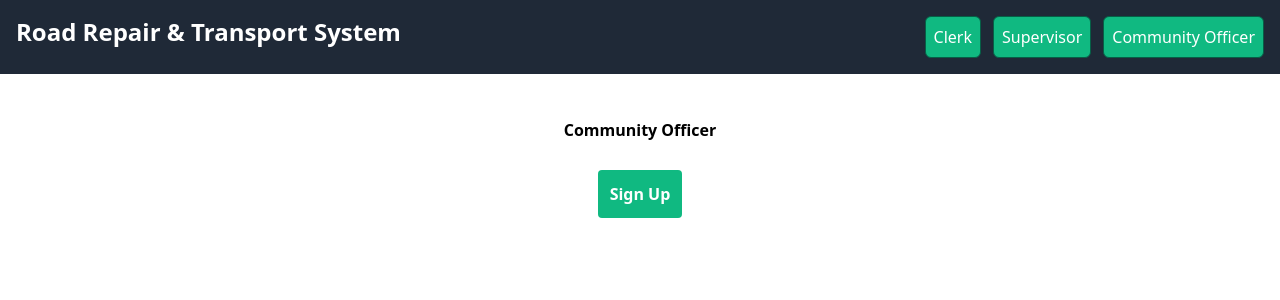
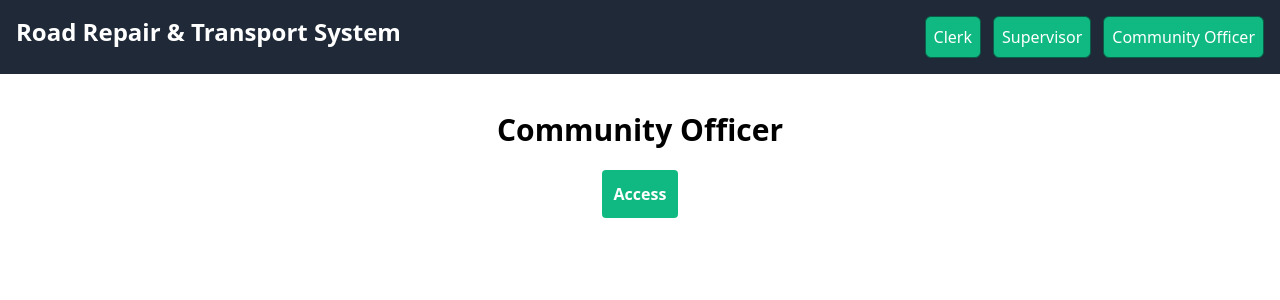
Before and after one commit to itsgreddy/Road-Repair-Tranport-System, a React (Create React App) app in the folder rrts/: page /officer in a window 1280 px wide. Shown: the top 300 px of the page. Built offline with nearby package versions, Linux system fonts and the light colour scheme; no server answers.

Commit message:
Clerk Authentication

```diff
--- a/rrts/src/pages/Clerk/Clerk.jsx
+++ b/rrts/src/pages/Clerk/Clerk.jsx
@@ -15,20 +15,20 @@ const Clerk = () => {
 
   return (
     <div className="p-4">
-      <h1 className="flex justify-center h-20 items-center font-bold text-3x1">
+      <h1 className="flex justify-center h-20 items-center font-bold text-3xl">
         Clerk
       </h1>
       <div className="flex justify-center h-55 items-center">
         {user?.displayName ? (
-          <button className="p-3 font-bold text-3x1" onClick={handleSignOut}>
+          <button className="p-3 font-bold text-3xl" onClick={handleSignOut}>
             LogOut
           </button>
         ) : (
           <Link
-            className="bg-emerald-500 rounded p-3 text-white font-bold text 5x1"
+            className="bg-emerald-500 rounded p-3 text-white font-bold text 5xl"
             to="/clerksignin"
           >
-            Sign Up
+            Access
           </Link>
         )}
       </div>
--- a/rrts/src/pages/Clerk/Signin.jsx
+++ b/rrts/src/pages/Clerk/Signin.jsx
@@ -38,8 +38,8 @@ const Signin = () => {
   }, [user]);
 
   return (
-    <div>
-      <div className="max-w-[700px] mx-auto my-16 p-4">
+    <div className="bg-teal-500 h-screen">
+      <div className="max-w-[700px] mx-auto p-4 py-20">
         <div>
           <h1 className="text-2xl font-bold py-2">Sign in to your account</h1>
           <p className="py-2">
@@ -66,14 +66,14 @@ const Signin = () => {
               type="password"
             />
           </div>
-          <button className="border border-blue-500 bg-blue-600 hover:bg-blue-500 w-full p-4 my-2 text-white">
+          <button className="border border-gray-500 bg-gray-800 w-full p-4 my-2 text-white">
             Sign In
           </button>
         </form>
       </div>
       <div>
-        <h1 className="text-center text-3xl font-bold py-8">Sign in</h1>
-        <div className="max-w-[240px] m-auto py-4">
+        {/* <h1 className="text-center text-3xl font-bold py-8">Sign in</h1> */}
+        <div className="max-w-[240px] m-auto">
           <GoogleButton onClick={handleGoogleSignIn} />
         </div>
       </div>
--- a/rrts/src/pages/Clerk/Signup.jsx
+++ b/rrts/src/pages/Clerk/Signup.jsx
@@ -38,8 +38,8 @@ const Signup = () => {
   }, [user]);
 
   return (
-    <div>
-      <div className="max-w-[700px] mx-auto my-16 p-4">
+    <div className="bg-teal-500 h-screen">
+      <div className="max-w-[700px] mx-auto py-20 p-4">
         <div>
           <h1 className="text-2xl font-bold py-2">
             Sign up for a free account
@@ -68,14 +68,14 @@ const Signup = () => {
               type="password"
             />
           </div>
-          <button className="border border-blue-500 bg-blue-600 hover:bg-blue-500 w-full p-4 my-2 text-white">
+          <button className="border border-gray-500 bg-gray-800 w-full p-4 my-2 text-white">
             Sign Up
           </button>
         </form>
       </div>
       <div>
-        <h1 className="text-center text-3xl font-bold py-8">Sign Up</h1>
-        <div className="max-w-[240px] m-auto py-4">
+        {/* <h1 className="text-center text-3xl font-bold py-8">Sign Up</h1> */}
+        <div className="max-w-[240px] m-auto">
           <GoogleButton onClick={handleGoogleSignIn} />
         </div>
       </div>
--- a/rrts/src/pages/Officer/Officer.jsx
+++ b/rrts/src/pages/Officer/Officer.jsx
@@ -15,7 +15,7 @@ const Officer = () => {
 
   return (
     <div className="p-4">
-      <h1 className="flex justify-center h-20 items-center font-bold text-3x1">
+      <h1 className="flex justify-center h-20 items-center font-bold text-3xl">
         Community Officer
       </h1>
       <div className="flex justify-center h-55 items-center">
@@ -25,10 +25,10 @@ const Officer = () => {
           </button>
         ) : (
           <Link
-            className="bg-emerald-500 rounded p-3 text-white font-bold text 5x1"
+            className="bg-emerald-500 rounded p-3 text-white font-bold text 5xl"
             to="/officersignin"
           >
-            Sign Up
+            Access
           </Link>
         )}
       </div>
--- a/rrts/src/pages/Supervisor/Supervisor.jsx
+++ b/rrts/src/pages/Supervisor/Supervisor.jsx
@@ -15,20 +15,20 @@ const Officer = () => {
 
   return (
     <div className="p-4">
-      <h1 className="flex justify-center h-20 items-center font-bold text-3x1">
+      <h1 className="flex justify-center h-20 items-center font-bold text-3xl">
         Supervisor
       </h1>
       <div className="flex justify-center h-55 items-center">
         {user?.displayName ? (
-          <button className="p-3 font-bold text-3x1" onClick={handleSignOut}>
+          <button className="p-3 font-bold text-3xl" onClick={handleSignOut}>
             LogOut
           </button>
         ) : (
           <Link
-            className="bg-emerald-500 rounded p-3 text-white font-bold text 5x1"
+            className="bg-emerald-500 rounded p-3 text-white font-bold text 5xl"
             to="/supervisorsignin"
           >
-            Sign Up
+            Access
           </Link>
         )}
       </div>
```
